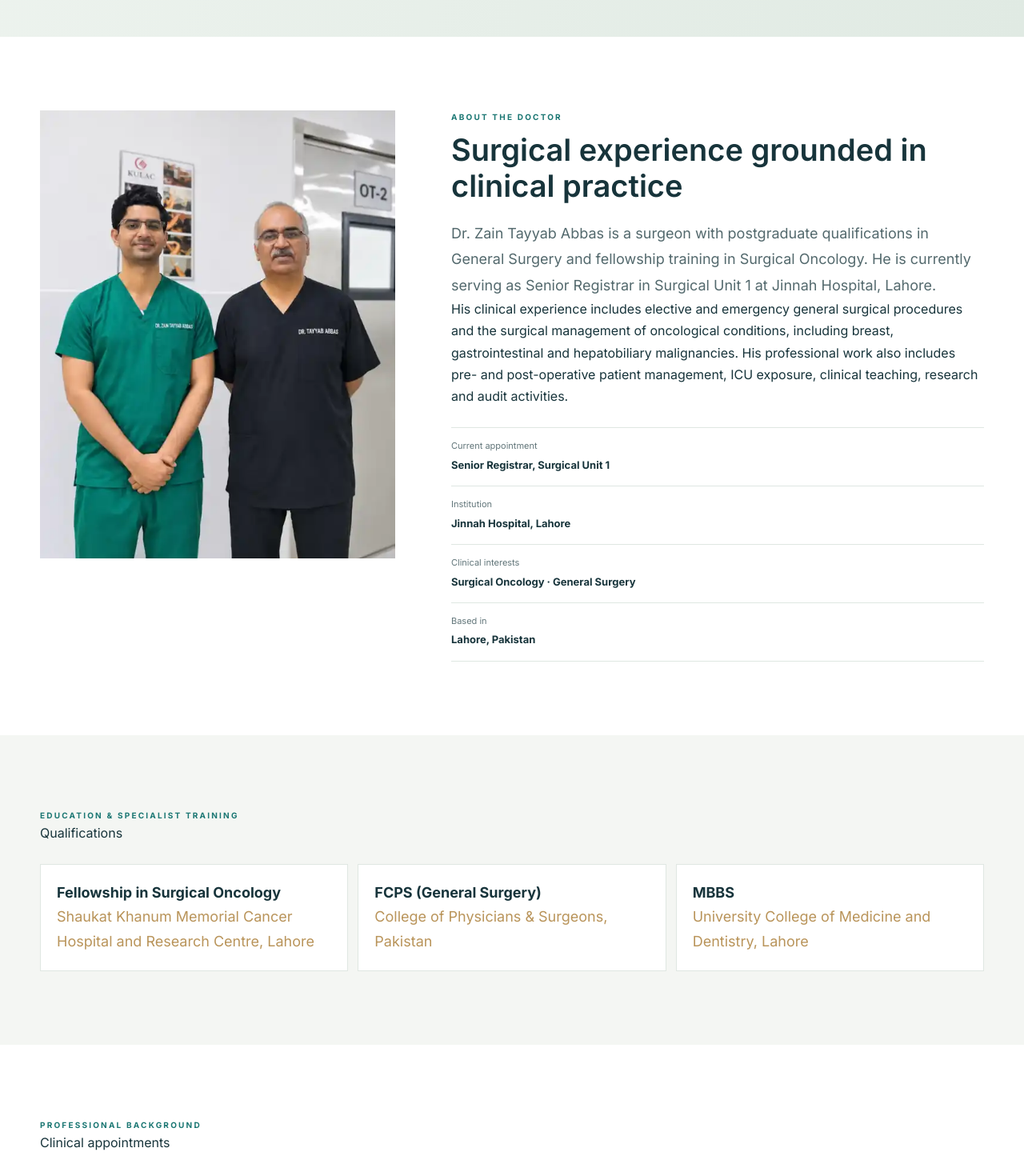
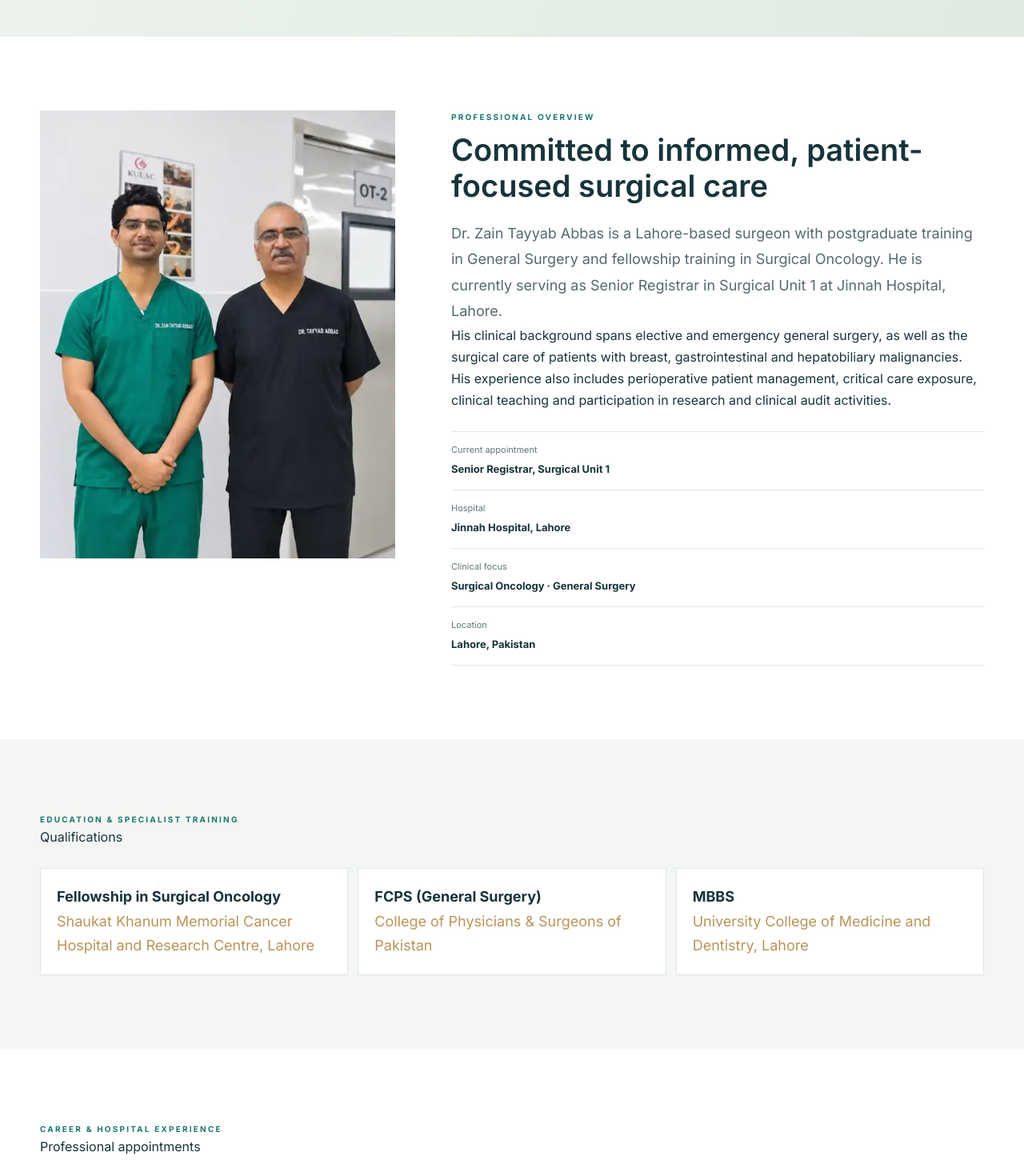
Before and after one commit to franklinctapley-del1122/Drzaintayyababbas, a Next.js app: page /about in a window 1280 px wide. Shown: the part 380-1850 px from the top of the page at 80% size. Built offline with nearby package versions, Linux system fonts and the light colour scheme.

Commit message:
Refine About biography with E-E-A-T focused professional wording

```diff
--- a/app/about/page.tsx
+++ b/app/about/page.tsx
@@ -4,7 +4,7 @@ import { Shell, PageHero, CTA } from "../components";
 
 export const metadata = {
   title: "About Dr. Zain Tayyab Abbas | Surgical Oncology Lahore",
-  description: "Professional profile of Dr. Zain Tayyab Abbas, MBBS, FCPS (General Surgery), with a Fellowship in Surgical Oncology. View his clinical experience, areas of expertise and research.",
+  description: "Learn about Dr. Zain Tayyab Abbas, an MBBS and FCPS-qualified surgeon with fellowship training in Surgical Oncology, his hospital experience and clinical interests in Lahore.",
   alternates: { canonical: "/about" },
 };
 
@@ -27,7 +27,7 @@ export default function About() {
         <PageHero
           eyebrow="Professional profile"
           title="Dr. Zain Tayyab Abbas"
-          lead="MBBS, FCPS (General Surgery), Fellowship in Surgical Oncology"
+          lead="MBBS · FCPS (General Surgery) · Fellowship in Surgical Oncology"
         />
 
         <section className="section section-white">
@@ -42,27 +42,27 @@ export default function About() {
               />
             </div>
             <div>
-              <div className="eyebrow">About the doctor</div>
-              <h2>Surgical experience grounded in clinical practice</h2>
+              <div className="eyebrow">Professional overview</div>
+              <h2>Committed to informed, patient-focused surgical care</h2>
               <p className="large-copy">
-                Dr. Zain Tayyab Abbas is a surgeon with postgraduate qualifications
-                in General Surgery and fellowship training in Surgical Oncology.
-                He is currently serving as Senior Registrar in Surgical Unit 1 at
-                Jinnah Hospital, Lahore.
+                Dr. Zain Tayyab Abbas is a Lahore-based surgeon with postgraduate
+                training in General Surgery and fellowship training in Surgical
+                Oncology. He is currently serving as Senior Registrar in Surgical
+                Unit 1 at Jinnah Hospital, Lahore.
               </p>
               <p>
-                His clinical experience includes elective and emergency general
-                surgical procedures and the surgical management of oncological
-                conditions, including breast, gastrointestinal and hepatobiliary
-                malignancies. His professional work also includes pre- and
-                post-operative patient management, ICU exposure, clinical
-                teaching, research and audit activities.
+                His clinical background spans elective and emergency general
+                surgery, as well as the surgical care of patients with breast,
+                gastrointestinal and hepatobiliary malignancies. His experience
+                also includes perioperative patient management, critical care
+                exposure, clinical teaching and participation in research and
+                clinical audit activities.
               </p>
               <div className="fact-list">
                 <div><span>Current appointment</span><strong>Senior Registrar, Surgical Unit 1</strong></div>
-                <div><span>Institution</span><strong>Jinnah Hospital, Lahore</strong></div>
-                <div><span>Clinical interests</span><strong>Surgical Oncology · General Surgery</strong></div>
-                <div><span>Based in</span><strong>Lahore, Pakistan</strong></div>
+                <div><span>Hospital</span><strong>Jinnah Hospital, Lahore</strong></div>
+                <div><span>Clinical focus</span><strong>Surgical Oncology · General Surgery</strong></div>
+                <div><span>Location</span><strong>Lahore, Pakistan</strong></div>
               </div>
             </div>
           </div>
@@ -79,7 +79,7 @@ export default function About() {
               </article>
               <article className="related-card">
                 <strong>FCPS (General Surgery)</strong>
-                <span>College of Physicians &amp; Surgeons, Pakistan</span>
+                <span>College of Physicians &amp; Surgeons of Pakistan</span>
               </article>
               <article className="related-card">
                 <strong>MBBS</strong>
@@ -91,8 +91,8 @@ export default function About() {
 
         <section className="section section-white">
           <div className="container">
-            <div className="eyebrow">Professional background</div>
-            <h2>Clinical appointments</h2>
+            <div className="eyebrow">Career &amp; hospital experience</div>
+            <h2>Professional appointments</h2>
             <div className="papers">
               {experience.map(([date, role, place]) => (
                 <article className="paper" key={date + role}>
@@ -108,24 +108,25 @@ export default function About() {
         <section className="section">
           <div className="container two-col">
             <div>
-              <div className="eyebrow">Clinical practice</div>
-              <h2>Surgical skills &amp; competencies</h2>
+              <div className="eyebrow">Clinical expertise</div>
+              <h2>Surgical experience &amp; competencies</h2>
             </div>
             <div>
               <p>
-                His CV lists experience with laparotomy, hernia repair,
-                appendectomy, cholecystectomy, mastectomy, lymph node dissection,
-                bowel anastomosis, wound debridement, port insertion and
-                oncological resections.
+                Dr. Abbas's surgical experience includes laparotomy, hernia
+                repair, appendectomy, cholecystectomy, mastectomy, lymph node
+                dissection, bowel anastomosis, wound debridement, port insertion
+                and oncological resections.
               </p>
               <p>
-                His stated clinical competencies include emergency surgical care,
-                post-operative care, ICU management, ATLS principles and
+                His clinical competencies include emergency surgical care,
+                post-operative management, ICU management, ATLS principles and
                 interpretation of imaging and laboratory investigations.
               </p>
               <p>
-                Additional professional skills include research writing, audit
-                design, data analysis, leadership, teamwork and communication.
+                His wider professional skills include research writing, audit
+                design, data analysis, clinical teaching, teamwork and
+                communication.
               </p>
             </div>
           </div>
@@ -134,19 +135,24 @@ export default function About() {
         <section className="section section-white">
           <div className="container two-col">
             <div>
-              <div className="eyebrow">Academic work</div>
-              <h2>Research &amp; publications</h2>
+              <div className="eyebrow">Research &amp; academic contribution</div>
+              <h2>Research interests and publications</h2>
             </div>
             <div>
               <p>
-                His research interests and listed academic work include surgical
-                oncology, breast cancer, colorectal and small bowel tumours,
-                neuroendocrine tumours, ovarian conditions and surgical outcomes.
-                He has also been involved in research, clinical audits and
-                academic presentations.
+                Dr. Abbas has participated in research and academic work across
+                surgical oncology and general surgery. Topics listed in his
+                professional record include breast cancer, colorectal and small
+                bowel tumours, neuroendocrine tumours, ovarian conditions,
+                surgical outcomes and perioperative complications.
+              </p>
+              <p>
+                He has also contributed to clinical audits, academic
+                presentations and the teaching of junior doctors and medical
+                students.
               </p>
               <Link className="under-link" href="/research">
-                View selected research and publications ↗
+                Explore selected research publications ↗
               </Link>
             </div>
           </div>
@@ -155,19 +161,20 @@ export default function About() {
         <section className="section">
           <div className="container two-col">
             <div>
-              <div className="eyebrow">Patient information</div>
-              <h2>Preparing for a consultation</h2>
+              <div className="eyebrow">For patients</div>
+              <h2>Preparing for your consultation</h2>
             </div>
             <div>
               <p>
-                Patients are encouraged to bring relevant medical records,
-                previous consultation notes, biopsy or pathology reports,
+                To make the most of a consultation, patients may bring previous
+                medical records, consultation notes, biopsy or pathology reports,
                 laboratory results, imaging and a current list of medicines.
-                These details can help inform the clinical discussion.
+                These records help the treating team understand the patient's
+                medical history and discuss appropriate next steps.
               </p>
               <p className="small-note">
-                Website information is general and does not replace an
-                individual medical assessment or consultation.
+                Information on this website is for general guidance and does
+                not replace an individual medical assessment or consultation.
               </p>
               <Link className="under-link" href="/specialties">
                 Explore areas of consultation ↗
```
